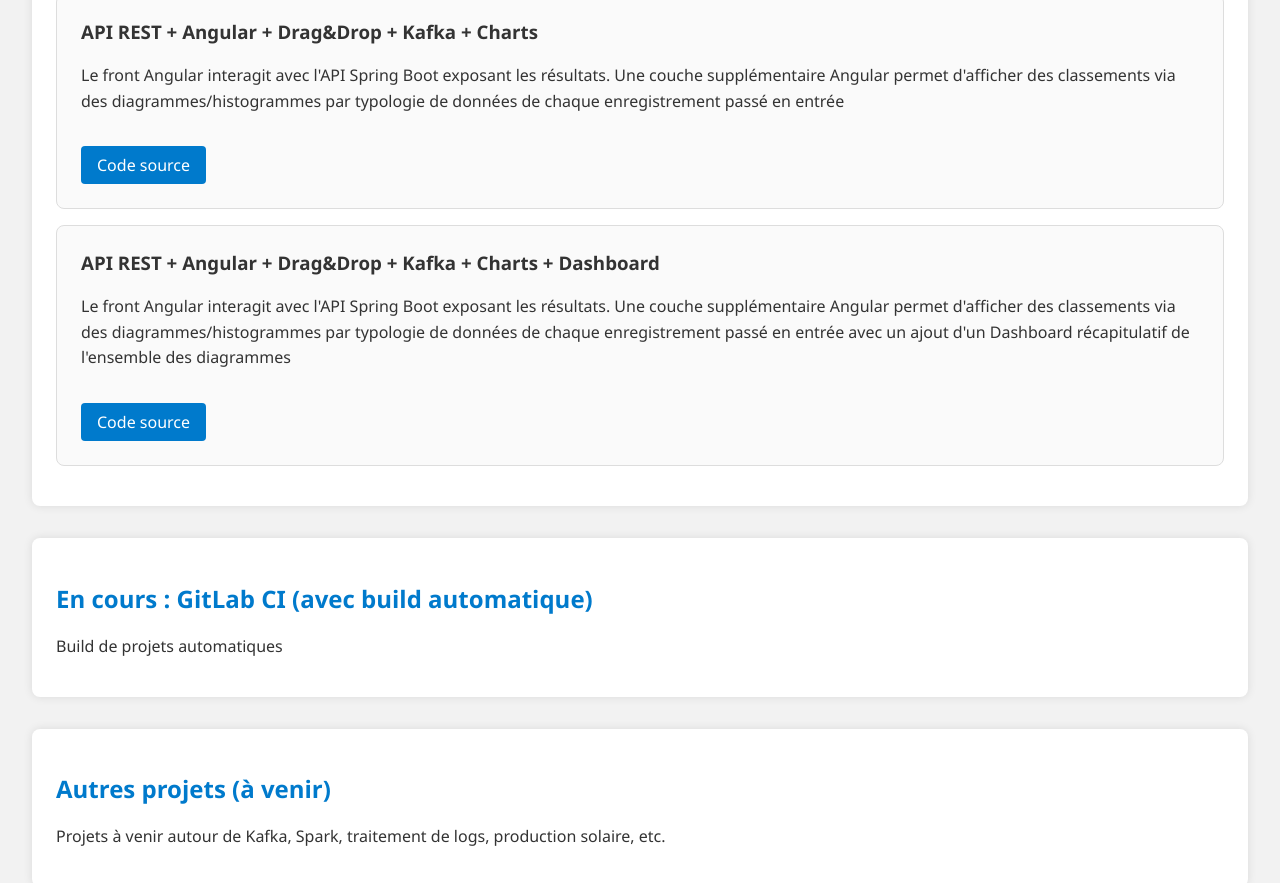
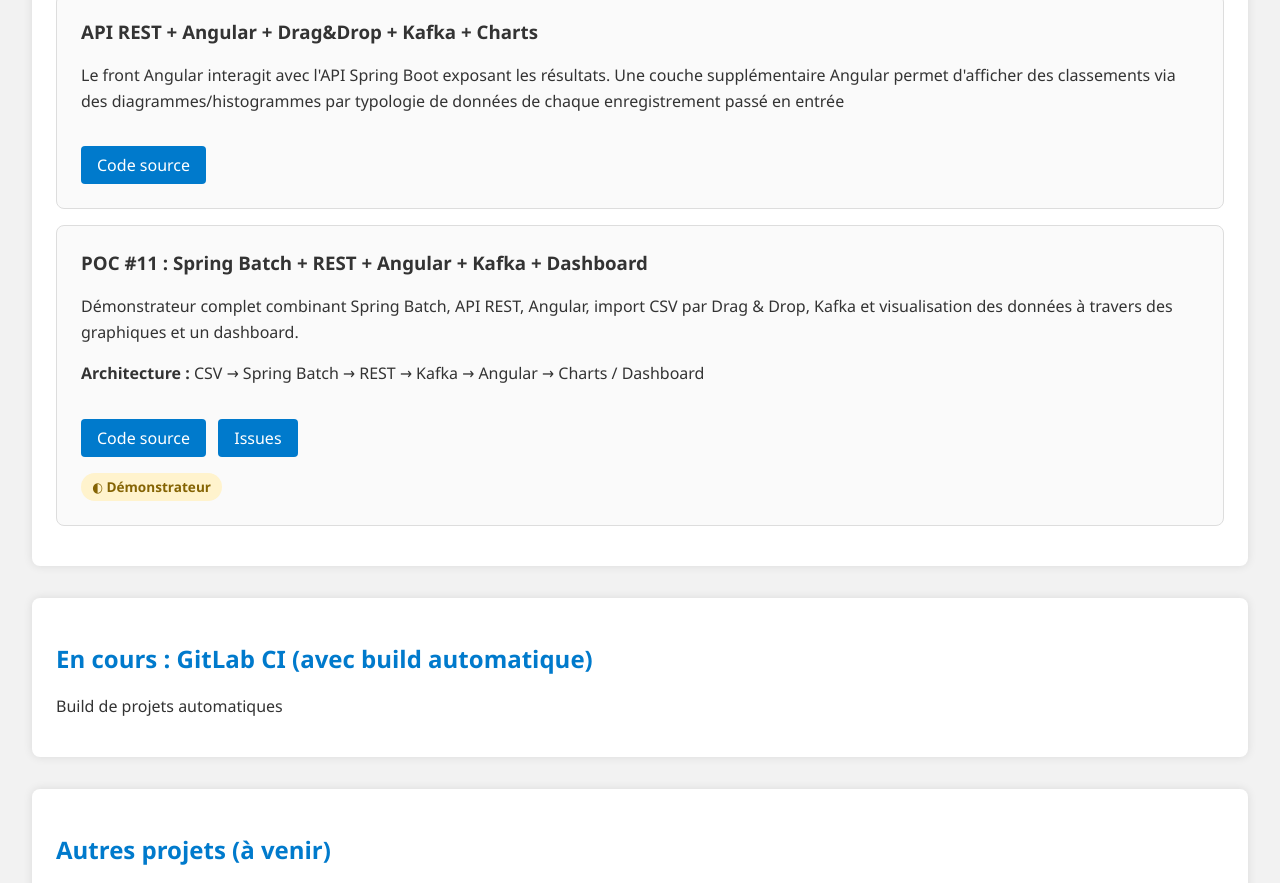
Before and after one commit to GBIS-Lab/gbis-lab.github.io, a plain HTML site: page index.html in a window 1280 px wide. Shown: the part 2590-3473 px from the top of the page. Drawn offline with Linux system fonts and the light colour scheme.

Commit message:
improve cards

```diff
--- a/index.html
+++ b/index.html
@@ -238,10 +238,43 @@
                     <p>Le front Angular interagit avec l'API Spring Boot exposant les résultats. Une couche supplémentaire Angular permet d'afficher des classements via des diagrammes/histogrammes par typologie de données de chaque enregistrement passé en entrée</p>
                     <a class="btn" href="https://github.com/GBIS-Lab/10-springbatch-csv-reader-bdd-modular-jpa-Thymleaf-REST-Angular-DragDrop-Kafka-Charts">Code source</a>
                 </li>
-                <li  class="poc-card">
-                    <h3>API REST + Angular + Drag&Drop + Kafka + Charts + Dashboard</h3>
-                    <p>Le front Angular interagit avec l'API Spring Boot exposant les résultats.  Une couche supplémentaire Angular permet d'afficher des classements via des diagrammes/histogrammes par typologie de données de chaque enregistrement passé en entrée avec un ajout d'un Dashboard récapitulatif de l'ensemble des diagrammes</p>
-                    <a class="btn" href="https://github.com/GBIS-Lab/11-springbatch-csv-reader-bdd-modular-Thymleaf-REST-Angular-DragDrop-Kafka-Dashboard-Charts">Code source</a>
+                <li class="poc-card">
+
+                    <h3>POC #11 : Spring Batch + REST + Angular + Kafka + Dashboard</h3>
+
+                    <p>
+                        Démonstrateur complet combinant Spring Batch, API REST,
+                        Angular, import CSV par Drag & Drop, Kafka et visualisation
+                        des données à travers des graphiques et un dashboard.
+                    </p>
+
+                    <p>
+                        <strong>Architecture :</strong>
+                        CSV → Spring Batch → REST → Kafka → Angular → Charts / Dashboard
+                    </p>
+
+                    <div class="poc-actions">
+
+                        <a class="btn"
+                        href="https://github.com/GBIS-Lab/11-springbatch-csv-reader-bdd-modular-Thymleaf-REST-Angular-DragDrop-Kafka-Dashboard-Charts"
+                        target="_blank"
+                        rel="noopener noreferrer">
+                            Code source
+                        </a>
+
+                        <a class="btn"
+                        href="https://github.com/GBIS-Lab/11-springbatch-csv-reader-bdd-modular-Thymleaf-REST-Angular-DragDrop-Kafka-Dashboard-Charts/issues"
+                        target="_blank"
+                        rel="noopener noreferrer">
+                            Issues
+                        </a>
+
+                    </div>
+
+                    <span class="status status-dev">
+                        ◐ Démonstrateur
+                    </span>
+
                 </li>
             </ul>
         </section>
```
